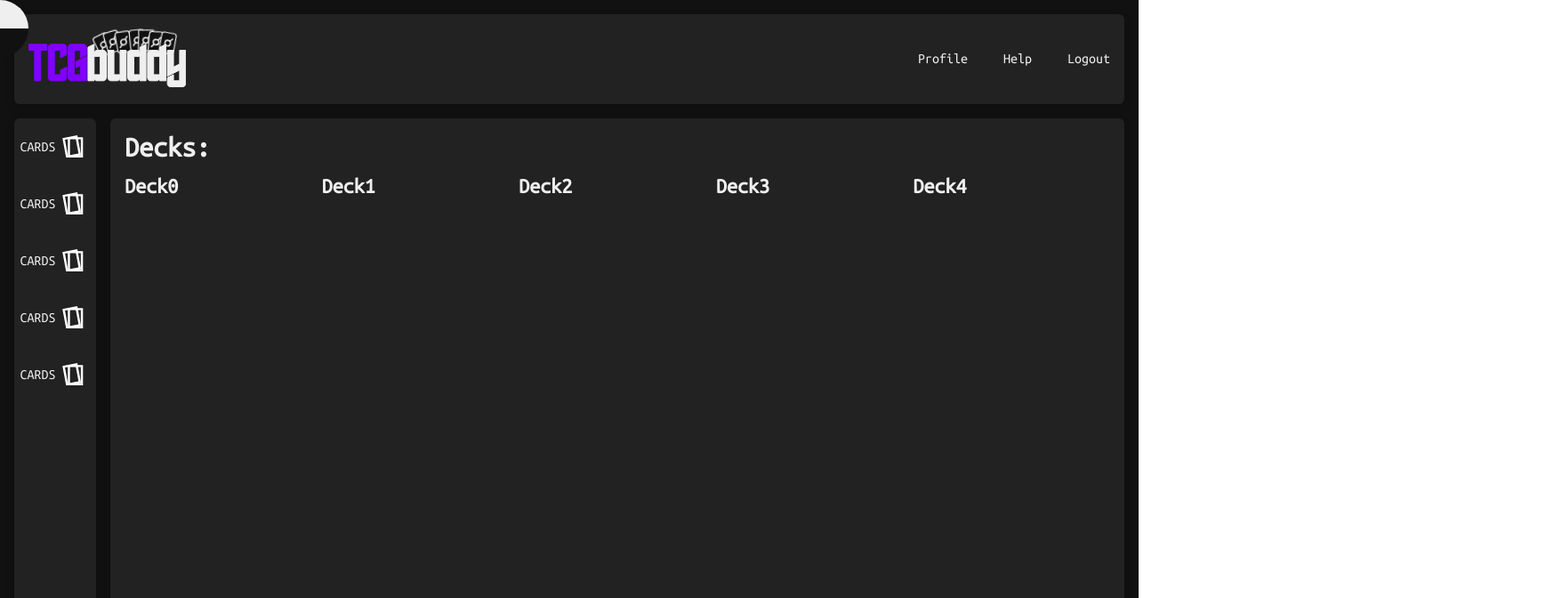
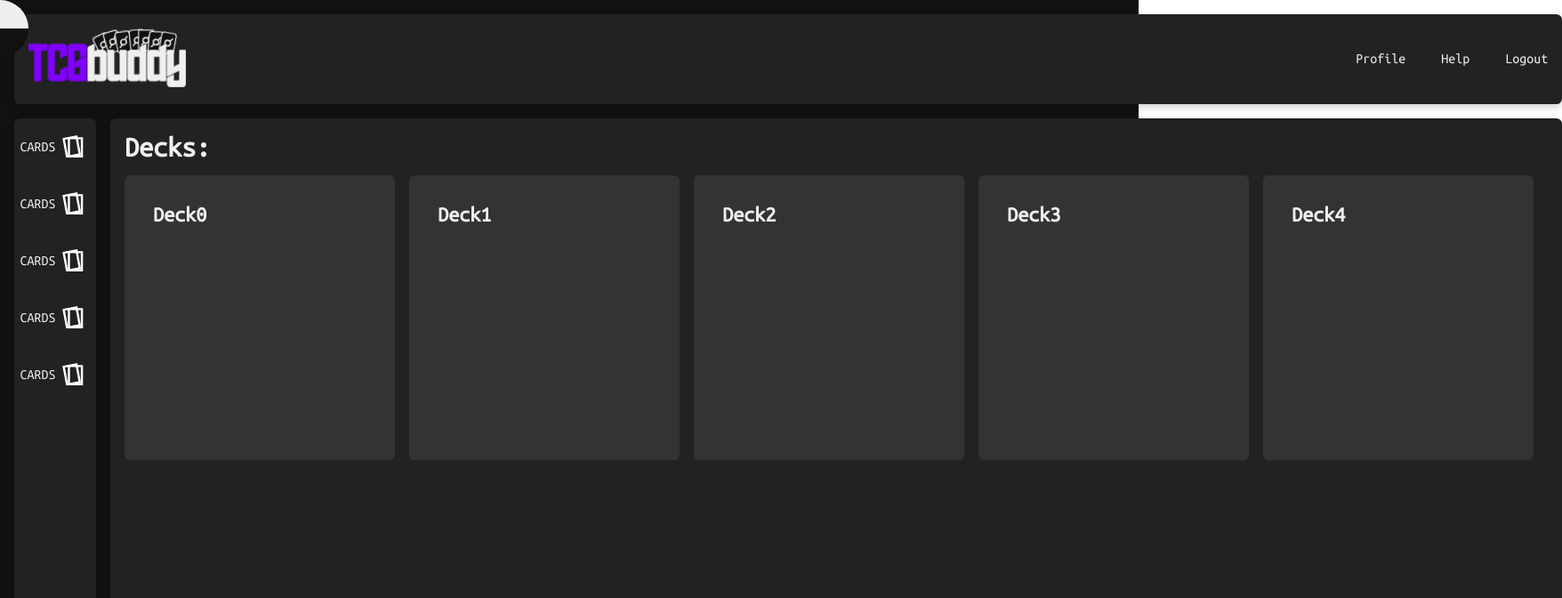
Before and after one commit to SamuelMiddendorp/tcgbuddy-frontend, a SvelteKit app: page /deck in a window 1280 px wide. Shown: the top 672 px of the page at 89% size, 1756 px wide, since content can reach past the window. Built offline with nearby package versions, Linux system fonts and the light colour scheme.

Commit message:
Add links to arbitrairy decks

```diff
--- a/src/routes/deck/+page.svelte
+++ b/src/routes/deck/+page.svelte
@@ -1,15 +1,29 @@
 <h1>Decks:</h1>
 <div class="decks-container">
 {#each Array(5) as _, index (index)}
-<div>
+<a class="deck-link" href="deck/{index}">
     <h2>Deck{index}</h2>
-    </div>
+    </a>
 {/each}
 </div>
 <style>
     .decks-container{
         margin-top: 1em;
         display: grid;
+        grid-auto-columns: minmax(20em, max-content);
         grid-auto-flow: column;
+        grid-auto-rows: 20em;
+        justify-content: start;
+    }
+    .deck-link{
+        transition: all 0.2s ease-out;
+        padding: 2em;
+        margin-right: 1em;
+        border-radius: var(--border-radius);
+        background-color: var(--inner-panel-color);
+    }
+    .deck-link:hover{
+        border-radius: 2em;
+        background-color: var(--statement-color);
     }
 </style>
```
